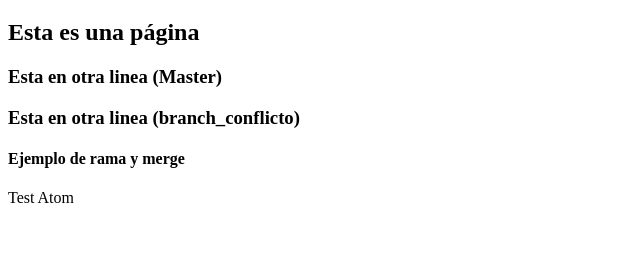
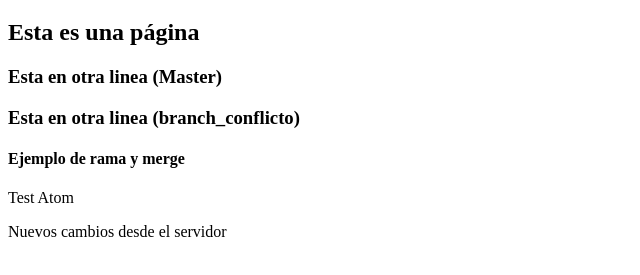
Before and after one commit to cesarMata/pagina-web, a plain HTML site: page index.html in a window 1280 px wide. Shown: the part 61-336 px from the top of the page, without its empty margins (0-640 px from the left). Drawn offline with Linux system fonts and the light colour scheme.

Commit message:
Nuevos cambios desde el servidor.

```diff
--- a/index.html
+++ b/index.html
@@ -12,6 +12,6 @@
 	<h3>Esta en otra linea (branch_conflicto)</h3>
 	<h4> Ejemplo de rama y merge </h4>
 	<p>Test Atom </p>
-
+	<p>Nuevos cambios desde el servidor<p>
 </body>
 </html>
```
